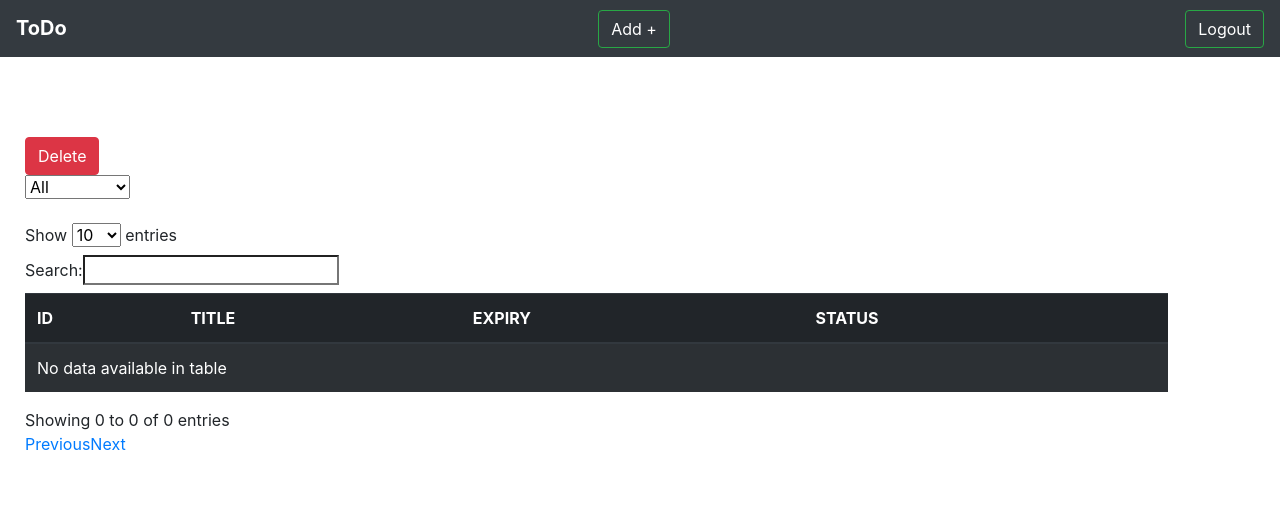
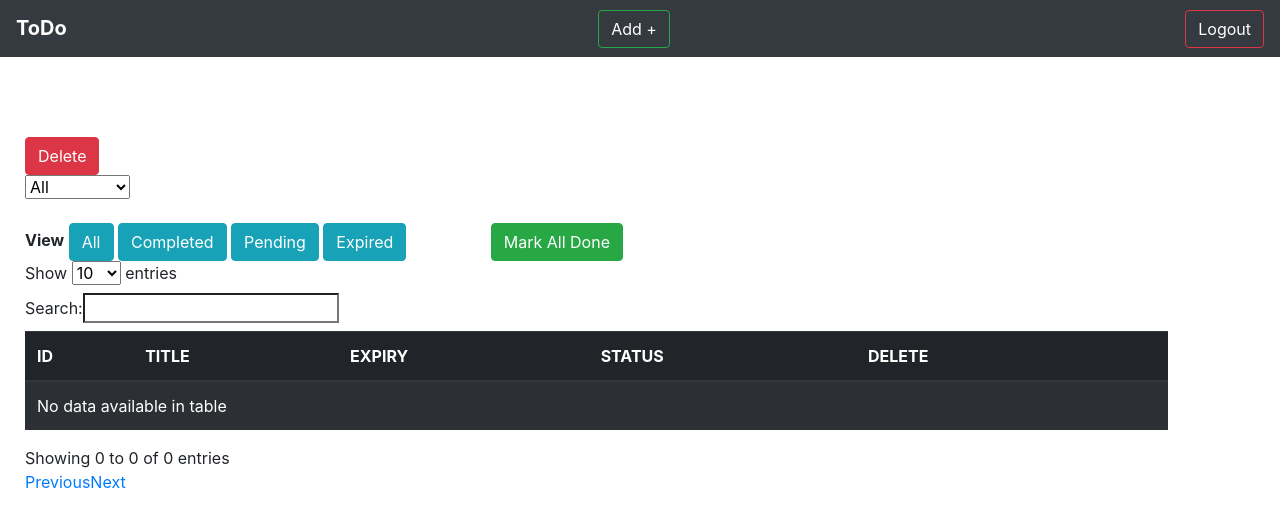
Before and after one commit to jelanmathewjames/Todo_django, a Django app: template todo_mvt/templates/todo/index.html in a window 1280 px wide. Shown: the top 527 px of the page. Run offline with Django 4.2, Linux system fonts and the light colour scheme; the template is opened without the code that fills it, so the values that code supplies are empty; some libraries are stand-ins or nearby versions.

Commit message:
finshed mvt

```diff
--- a/todo_mvt/templates/todo/index.html
+++ b/todo_mvt/templates/todo/index.html
@@ -14,19 +14,26 @@
         <nav class="navbar navbar-dark bg-dark">
             <p class="navbar-brand" style="height:25px; font-weight:bolder;color:white">ToDo</p>
             <button class="btn btn-outline-success" type="submit" style="color:white;" id="add">Add +</button>
-            <button class="btn btn-outline-success" type="submit" style="color:white;" id="logout">Logout</button>
+            <button class="btn btn-outline-danger" type="submit" style="color:white;" id="logout">Logout</button>
         </nav>
+          {% csrf_token %}
             <div class="table-responsive col-11" style="margin-top: 80px; margin-left: 10px; width: 1300px;">
-              <button class="btn btn-danger" type="submit" style="color:white;" id="delete_flag">Delete</button></td>
+              <button class="btn btn-danger" type="submit" style="color:white;" id="delete_flag">Delete</button>
               <br>
               <select name="flag" id="flag">
-                <option value="">All</option>
-                <option value="complete">Completed</option>
+                <option value="all">All</option>
+                <option value="completed">Completed</option>
                 <option value="pending">Pending</option>
                 <option value="expired">Expired</option>
               </select>
               <br>
               <br>
+              <span><b>View</b></span>
+              <button class="btn btn-info" type="submit" style="color:white;" onclick="view('')">All</button>
+              <button class="btn btn-info" type="submit" style="color:white;" onclick="view('completed')">Completed</button>
+              <button class="btn btn-info" type="submit" style="color:white;" onclick="view('pending')">Pending</button>
+              <button class="btn btn-info" type="submit" style="color:white;" onclick="view('expired')">Expired</button>
+              <button class="btn btn-success" type="submit" style="color:white; margin-left: 80px;" onclick="markall()">Mark All Done</button>
               <table class="table table-striped table-dark" id="mytable" >
                 <thead>
                   <tr>
@@ -34,6 +41,8 @@
                     <th scope="col">TITLE</th>
                     <th scope="col">EXPIRY</th>
                     <th scope="col">STATUS</th>
+                    <th scope="col">DELETE</th>
+                    <th scope="col"></th>
                   </tr>
                 </thead>
                 <tbody>
@@ -43,8 +52,8 @@
                     <td>{{data.title}}</td>
                     <td>{{data.expiry}}</td>
                     <td><span class="badge badge-warning">{{data.status}}</span></td>
-                    <td><button class="btn btn-outline-success" type="submit" style="color:white;" id="edit">Edit</button></td>
-                    <td><button class="btn btn-outline-danger" type="submit" style="color:white;" id="delete">Delete</button></td>
+                    <td><button class="btn btn-outline-danger" type="submit" style="color:white;" onclick="delete_task({{data.id}})">Delete</button></td>
+                    <td>{% if data.status != 'expired' and data.status != 'completed' %}<button class="btn btn-outline-success" type="submit" style="color:white;" onclick="done({{data.id}})">Mark as done</button>{% else %}<span></span>{% endif %}</td>
                   </tr>
                   {% endfor %}
                 </tbody>
@@ -57,7 +66,7 @@
     <script src="https://maxcdn.bootstrapcdn.com/bootstrap/4.0.0/js/bootstrap.min.js" integrity="sha384-JZR6Spejh4U02d8jOt6vLEHfe/JQGiRRSQQxSfFWpi1MquVdAyjUar5+76PVCmYl" crossorigin="anonymous"></script>
     <script type="text/javascript" src="https://cdn.datatables.net/1.11.3/js/jquery.dataTables.min.js"></script>
     <script>
-        $(document).ready(function() {
+        $(document).ready(function(){
         $('#mytable').DataTable();
         $('#logout').click(()=>{
             window.location.replace('user/logout')
@@ -65,6 +74,82 @@
         $('#add').click(()=>{
             window.location.replace('create')
         })
+        $('#delete_flag').click(()=>{
+          var flag = $('#flag').val()
+
+          $.ajax({
+            url: 'delete',
+            type: 'POST',
+            data: {
+              'csrfmiddlewaretoken':'{{csrf_token}}',
+              'flag': flag
+            },
+            success: (response)=>{
+              if(response.success == 'True'){
+                window.location.replace('/')
+              }else if(response.success == 'False'){
+                alert('Failed to delete data')
+              }
+            }
+          })
         })
+      })
+      function delete_task(id){
+          $.ajax({
+            url: 'delete',
+            type: 'POST',
+            data: {
+              'csrfmiddlewaretoken':'{{csrf_token}}',
+              'id': id
+            },
+            success: (response)=>{
+              if(response.success == 'True'){
+                window.location.replace('/')
+              }else if(response.success == 'False'){
+                alert('Failed to delete data')
+              }
+            }
+          })
+        }
+        function done(id){
+          $.ajax({
+            url: 'edit/'+id,
+            type: 'POST',
+            data: {
+              'csrfmiddlewaretoken':'{{csrf_token}}',
+              'is_completed': true
+            },
+            success: (response)=>{
+              if(response.success == 'True'){
+                window.location.replace('/')
+              }else if(response.success == 'False'){
+                alert('Failed to mark as done')
+              }
+            }
+          })
+        }
+        function view(flag){
+          if(flag == 'all'){
+            window.location.replace('/')
+          }else{
+            window.location.replace('/?flag='+flag)
+          }
+        }
+        function markall(){
+          $.ajax({
+            url: '/edit',
+            type: 'POST',
+            data: {
+              'csrfmiddlewaretoken':'{{csrf_token}}',
+            },
+            success: (response)=>{
+              if(response.success == 'True'){
+                window.location.replace('/')
+              }else if(response.success == 'False'){
+                alert('Failed to mark as done')
+              }
+            }
+          })
+        }
     </script>
     </html>
--- a/todo_mvt/todo_mvt/settings.py
+++ b/todo_mvt/todo_mvt/settings.py
@@ -106,7 +106,7 @@ AUTH_PASSWORD_VALIDATORS = [
 
 LANGUAGE_CODE = 'en-us'
 
-TIME_ZONE = 'UTC'
+TIME_ZONE = 'Asia/Kolkata'
 
 USE_I18N = True
 
```
Also changed, not shown: todo_mvt/todo/views.py (+24 -42 lines).
